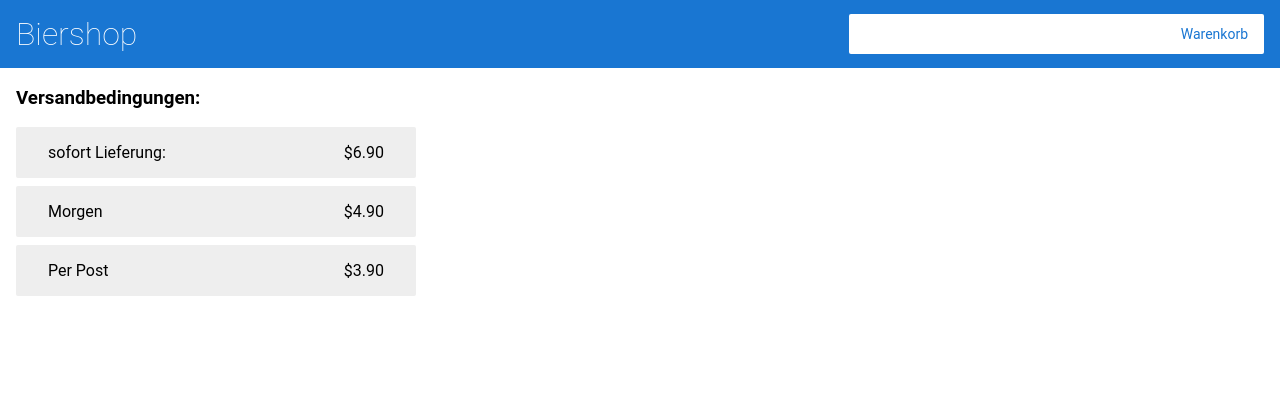
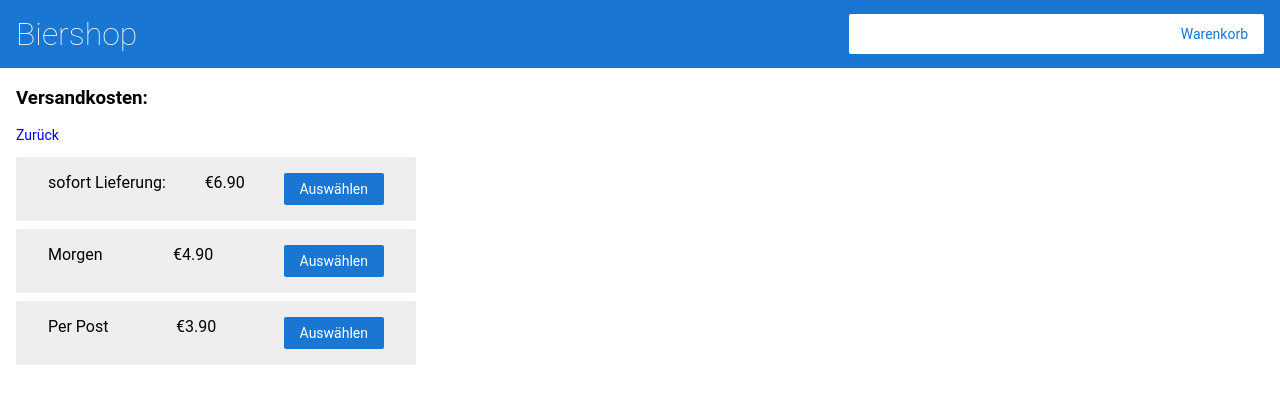
Before and after one commit to RaphaelBirkl1991/bierscholle, an Angular app in the folder frontend/: page /versand in a window 1280 px wide. Shown: the top 404 px of the page. Built offline with nearby package versions, Linux system fonts and the light colour scheme.

Commit message:
Summe + Das Eurozeichen € fertig

```diff
--- a/frontend/src/app/app.component.ts
+++ b/frontend/src/app/app.component.ts
@@ -1,4 +1,5 @@
 import { Component } from '@angular/core';
+
 
 @Component({
   selector: 'app-root',
@@ -6,5 +7,6 @@ import { Component } from '@angular/core';
   styleUrls: ['./app.component.css']
 })
 export class AppComponent {
-  //title = 'frontend';
+
+
 }
--- a/frontend/src/app/produkt-beschreibung/produkt-beschreibung.component.html
+++ b/frontend/src/app/produkt-beschreibung/produkt-beschreibung.component.html
@@ -2,7 +2,7 @@
 
 <div *ngIf="produkt">
   <h3>{{ produkt.name }}</h3>
-  <h4>{{produkt.price | currency }}</h4>
+  <h4>{{produkt.price | currency: 'EUR' }}</h4>
   <p>{{ produkt.beschreibung }}</p>
   <button type="button" (click)="addToWarenkorb(produkt)">Kaufen</button>
 </div>
--- a/frontend/src/app/produkt-liste/produkt-liste.component.html
+++ b/frontend/src/app/produkt-liste/produkt-liste.component.html
@@ -13,13 +13,31 @@
     Beschreibung: {{ produkt.beschreibung}}
   </p>
 
-  <button type="button" (click)="merken()">
-    Merken
-  </button>
 
-  <app-produkt-alerts
-    [produkt]="produkt"
-    (notify)="benachrichtigen()">
-  </app-produkt-alerts>
+
+
+
+
+
+
+
+
+
+
+
+
+
+
+
+
+
+<!--  <button type="button" (click)="merken()">-->
+<!--    Merken-->
+<!--  </button>-->
+
+<!--  <app-produkt-alerts-->
+<!--    [produkt]="produkt"-->
+<!--    (notify)="benachrichtigen()">-->
+<!--  </app-produkt-alerts>-->
 
 </div>
--- a/frontend/src/app/produkt-liste/produkt-liste.component.ts
+++ b/frontend/src/app/produkt-liste/produkt-liste.component.ts
@@ -9,13 +9,33 @@ import {produkts} from "../produkts";
 export class ProduktListeComponent {
   produkts = produkts;
 
-  merken(){
-    window.alert('es wurde schon gemerkt!');
-  }
-  benachrichtigen(){
-    window.alert('Ich sage dir bescheid wenn es reduziert ist!');
 
-  }
+
+
+
+
+
+
+
+
+
+
+
+
+
+
+
+
+
+
+
+  // merken(){
+  //   window.alert('es wurde schon gemerkt!');
+  // }
+  // benachrichtigen(){
+  //   window.alert('Ich sage dir bescheid wenn es reduziert ist!');
+  //
+  // }
 
 
 }
--- a/frontend/src/app/versand/versand.component.html
+++ b/frontend/src/app/versand/versand.component.html
@@ -1,10 +1,14 @@
+<h3>Versandkosten:</h3>
 
-<h3>Versandbedingungen:</h3>
+<p>
+  <a routerLink="/warenkorb">Zurück</a>
+</p>
 
 
 
 
 <div class="versand-item" *ngFor="let versand of versandKosten | async">
   <span>{{ versand.type }}</span>
-  <span>{{ versand.price | currency }}</span>
+  <span>{{ versand.price | currency: 'EUR' }}</span>
+  <button type="button" (click)="addToWarenkorb1(versandKosten)">Auswählen</button>
 </div>
--- a/frontend/src/app/versand/versand.component.ts
+++ b/frontend/src/app/versand/versand.component.ts
@@ -1,6 +1,7 @@
 import {Component, OnInit} from '@angular/core';
 import {WarenkorbService} from "../warenkorb.service";
 import {Observable} from "rxjs";
+
 
 @Component({
   selector: 'app-versand',
@@ -10,9 +11,19 @@ import {Observable} from "rxjs";
 export class VersandComponent  implements OnInit{
   constructor(private warenkorbService: WarenkorbService) {}
   versandKosten!: Observable<{type: string, price: number}[]>;
+  addToWarenkorb1(produkt: any) {
+    this.warenkorbService.addToWarenkorb(produkt);
+    window.alert('Es wurde schon ausgewählt');
+  }
 
   ngOnInit(): void {
     this.versandKosten = this.warenkorbService.getVersandPrices();
   }
 
+
+
+  // addToWarenkorb(produkt: any) {
+  //   this.warenkorbService.addToWarenkorb(produkt);
+  //   window.alert('Es wurde schon ausgewählt');
+  // }
 }
--- a/frontend/src/app/warenkorb.service.ts
+++ b/frontend/src/app/warenkorb.service.ts
@@ -23,6 +23,10 @@ export class WarenkorbService {
     return this.items;
   }
 
+  addToWarenkorb1(produkt: any) {
+    this.items.push(produkt);
+  }
+
   // clearWarenkorb() {
   //   this.items = [];
   //   return this.items;
--- a/frontend/src/app/warenkorb/warenkorb.component.html
+++ b/frontend/src/app/warenkorb/warenkorb.component.html
@@ -6,8 +6,13 @@
 
 <div class="warenkorb-item" *ngFor="let item of items">
   <span>{{ item.name }}</span>
-  <span>{{ item.price | currency }}</span>
+  <span>{{ item.price | currency: 'EUR' }}</span>
 </div>
+
+
+<div>Summe: {{ total() }}</div>
+
+<br>
 
 <button type="button" (click)="kaufen()">
   kaufen
--- a/frontend/src/app/warenkorb/warenkorb.component.ts
+++ b/frontend/src/app/warenkorb/warenkorb.component.ts
@@ -16,4 +16,12 @@ export class WarenkorbComponent {
   kaufen() {
     window.alert('Gekauft!');
   }
+
+  total() {
+    let sum = 0;
+    for (let item of this.items) {
+      sum += item.price;
+    }
+    return sum;
+  }
 }
```
Also changed, not shown: frontend/src/app/app.component.html (line endings or trailing spaces), 1 other file (tests, documents, lock files or other folders).
